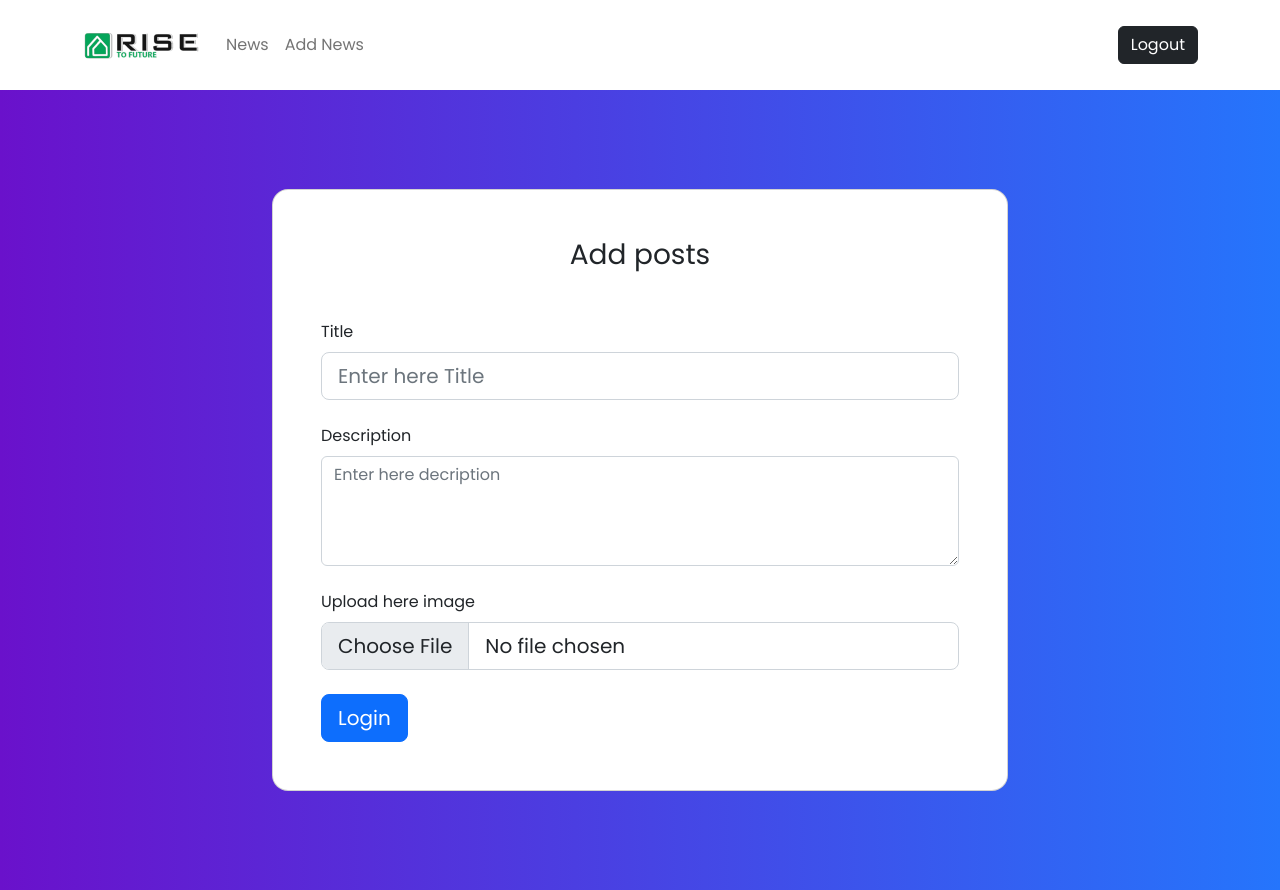
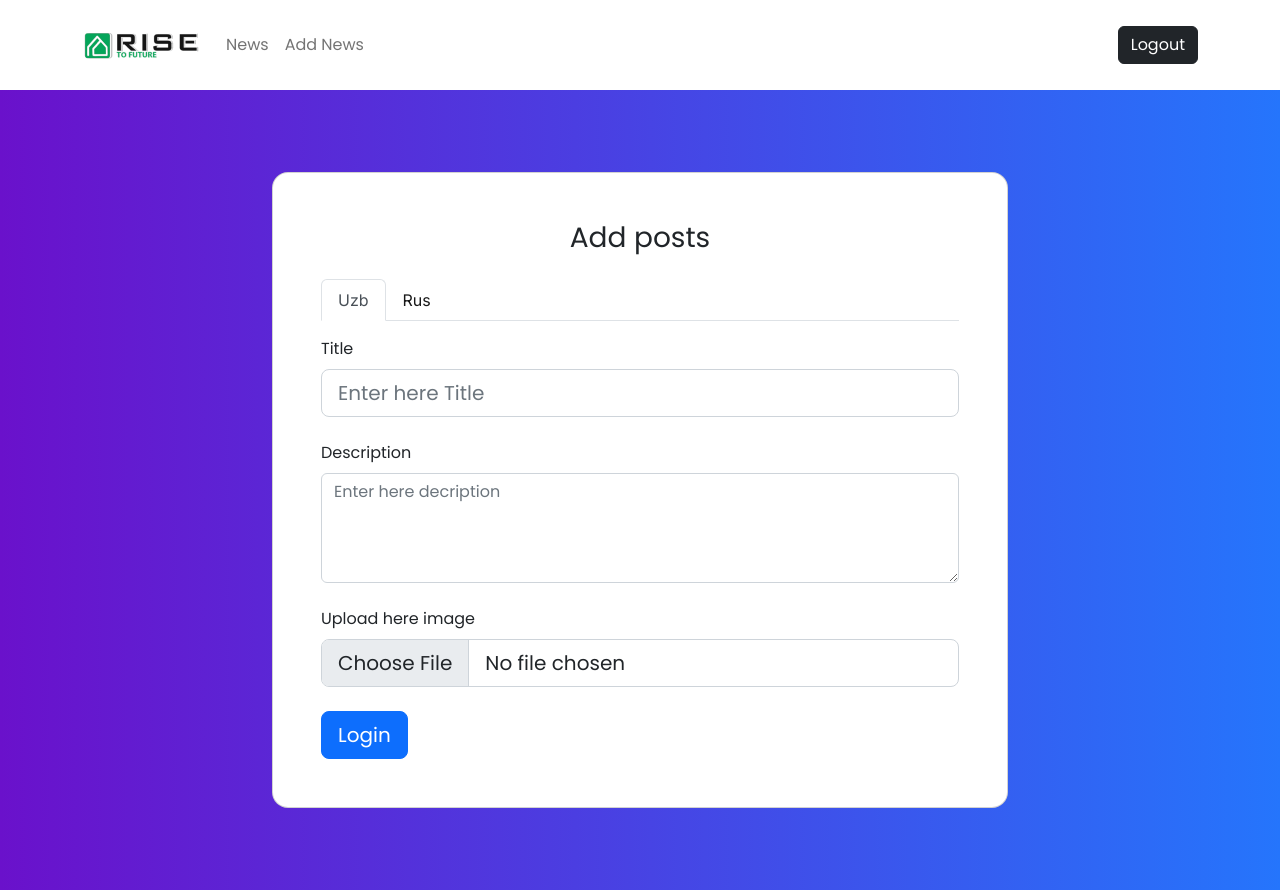
Before and after one commit to Olloshukur6092/rise-client, a React (Vite) app: page /admin/create in a window 1280 px wide. Built offline with nearby package versions, Linux system fonts and the light colour scheme; no server answers; sample sign-in values are in the browser's storage.

Commit message:
News Create rus uzb design completed

```diff
--- a/src/main.jsx
+++ b/src/main.jsx
@@ -2,6 +2,7 @@ import React from "react";
 import ReactDOM from "react-dom/client";
 import App from "./App";
 import "bootstrap/dist/css/bootstrap.min.css";
+import "bootstrap/dist/js/bootstrap.bundle.js"
 import "./index.css";
 import { BrowserRouter, Route, Routes } from "react-router-dom";
 import './i18next'
--- a/src/pages/admin/Create.jsx
+++ b/src/pages/admin/Create.jsx
@@ -49,8 +49,50 @@ const Create = () => {
               >
                 <form onSubmit={handleSumbit}>
                   <div className="card-body p-5">
-                    <h3 className="mb-5 text-center">Add posts</h3>
-                    <div className="form-outline mb-4">
+                    <h3 className="mb-4 text-center">Add posts</h3>
+
+                    <div>
+                      <nav>
+                        <div
+                          className="nav nav-tabs"
+                          id="nav-tab"
+                          role="tablist"
+                        >
+                          <button
+                            className="nav-link active"
+                            id="nav-home-tab"
+                            data-bs-toggle="tab"
+                            data-bs-target="#nav-home"
+                            type="button"
+                            role="tab"
+                            aria-controls="nav-home"
+                            aria-selected="true"
+                          >
+                            Uzb
+                          </button>
+                          <button
+                            className="nav-link"
+                            id="nav-profile-tab"
+                            data-bs-toggle="tab"
+                            data-bs-target="#nav-profile"
+                            type="button"
+                            role="tab"
+                            aria-controls="nav-profile"
+                            aria-selected="false"
+                          >
+                            Rus
+                          </button>
+                        </div>
+                      </nav>
+                      <div className="tab-content" id="nav-tabContent">
+                        <div
+                          className="tab-pane fade show active"
+                          id="nav-home"
+                          role="tabpanel"
+                          aria-labelledby="nav-home-tab"
+                          tabIndex={0}
+                        >
+                          <div className="form-outline mb-4 mt-3">
                             <label className="form-label" htmlFor="title">
                               Title
                             </label>
@@ -64,7 +106,10 @@ const Create = () => {
                             />
                           </div>
                           <div className="form-outline mb-4">
-                      <label className="form-label" htmlFor="form4Example3">
+                            <label
+                              className="form-label"
+                              htmlFor="form4Example3"
+                            >
                               Description
                             </label>
                             <textarea
@@ -78,7 +123,10 @@ const Create = () => {
                           </div>
                           <div className="form-outline mb-4">
                             <div>
-                        <label htmlFor="formFileLg" className="form-label">
+                              <label
+                                htmlFor="formFileLg"
+                                className="form-label"
+                              >
                                 Upload here image
                               </label>
                               <input
@@ -88,6 +136,63 @@ const Create = () => {
                                 name="file"
                                 onChange={handleFileChange}
                               />
+                            </div>
+                          </div>
+                        </div>
+                        <div
+                          className="tab-pane fade"
+                          id="nav-profile"
+                          role="tabpanel"
+                          aria-labelledby="nav-profile-tab"
+                          tabIndex={0}
+                        >
+                          <div className="form-outline mb-4 mt-3">
+                            <label className="form-label" htmlFor="title">
+                              Title
+                            </label>
+                            <input
+                              type="text"
+                              id="title"
+                              className="form-control form-control-lg"
+                              placeholder="Enter here Title"
+                              value={title}
+                              onChange={(e) => setTitle(e.target.value)}
+                            />
+                          </div>
+                          <div className="form-outline mb-4">
+                            <label
+                              className="form-label"
+                              htmlFor="form4Example3"
+                            >
+                              Description
+                            </label>
+                            <textarea
+                              className="form-control"
+                              id="form4Example3"
+                              rows={4}
+                              placeholder="Enter here decription"
+                              value={description}
+                              onChange={(e) => setDescription(e.target.value)}
+                            />
+                          </div>
+                          <div className="form-outline mb-4">
+                            <div>
+                              <label
+                                htmlFor="formFileLg"
+                                className="form-label"
+                              >
+                                Upload here image
+                              </label>
+                              <input
+                                className="form-control form-control-lg"
+                                id="formFileLg"
+                                type="file"
+                                name="file"
+                                onChange={handleFileChange}
+                              />
+                            </div>
+                          </div>
+                        </div>
                       </div>
                     </div>
                     <button
--- a/src/pages/admin/ShowNews.jsx
+++ b/src/pages/admin/ShowNews.jsx
@@ -58,15 +58,15 @@ const ShowNews = () => {
               {news.length > 0 ? (
                 news.map((n) => (
                   <tr key={n.id}>
-                    <th scope="row">1</th>
+                    <th scope="row">{n + 1}</th>
+                    <td>{n.title}</td>
+                    <td>{n.description}</td>
                     <td>
-                      {n.title}
-                    </td>
-                    <td>
-                      {n.description}
-                    </td>
-                    <td>
-                      <img src={`http://localhost:8000${n.image}`} className="img-fluid" alt="No image" />
+                      <img
+                        src={`http://localhost:8000${n.image}`}
+                        className="img-fluid"
+                        alt="No image"
+                      />
                     </td>
                     <td>
                       <i className="fa-solid fa-pen-to-square fa-2x me-4  "></i>
@@ -75,9 +75,8 @@ const ShowNews = () => {
                   </tr>
                 ))
               ) : (
-                ""
+                <p>No data</p>
               )}
-
             </tbody>
           </table>
         </div>
```
Also changed, not shown: 1 other file (tests, documents, lock files or other folders). Lines whose indentation alone changed are shown as unchanged.
